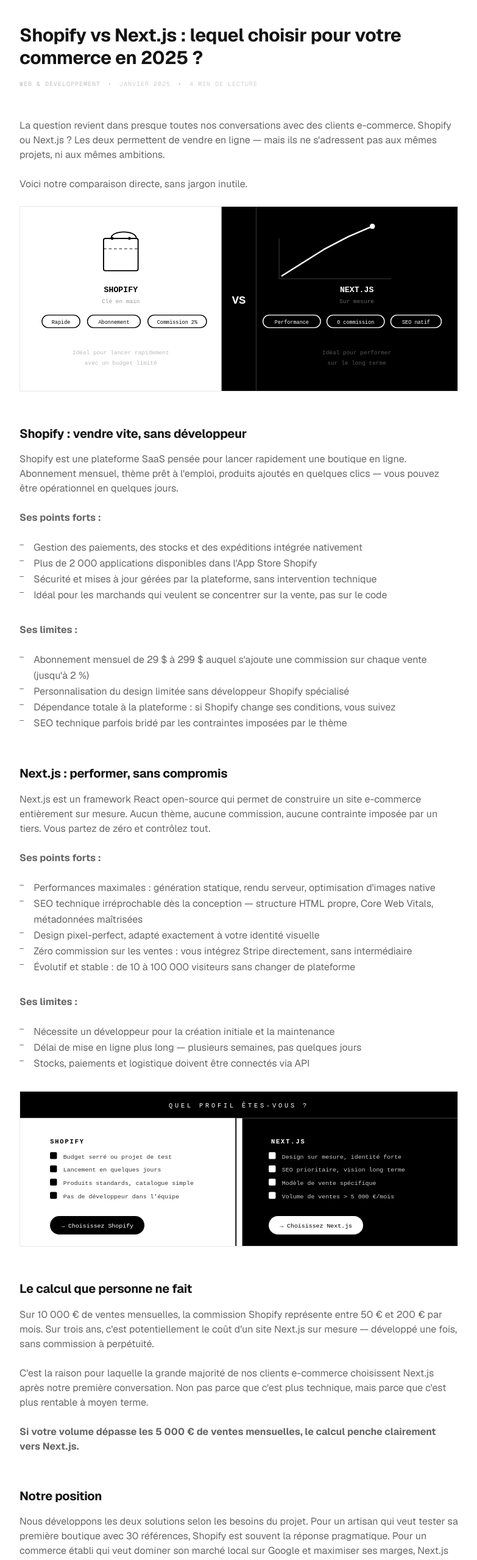
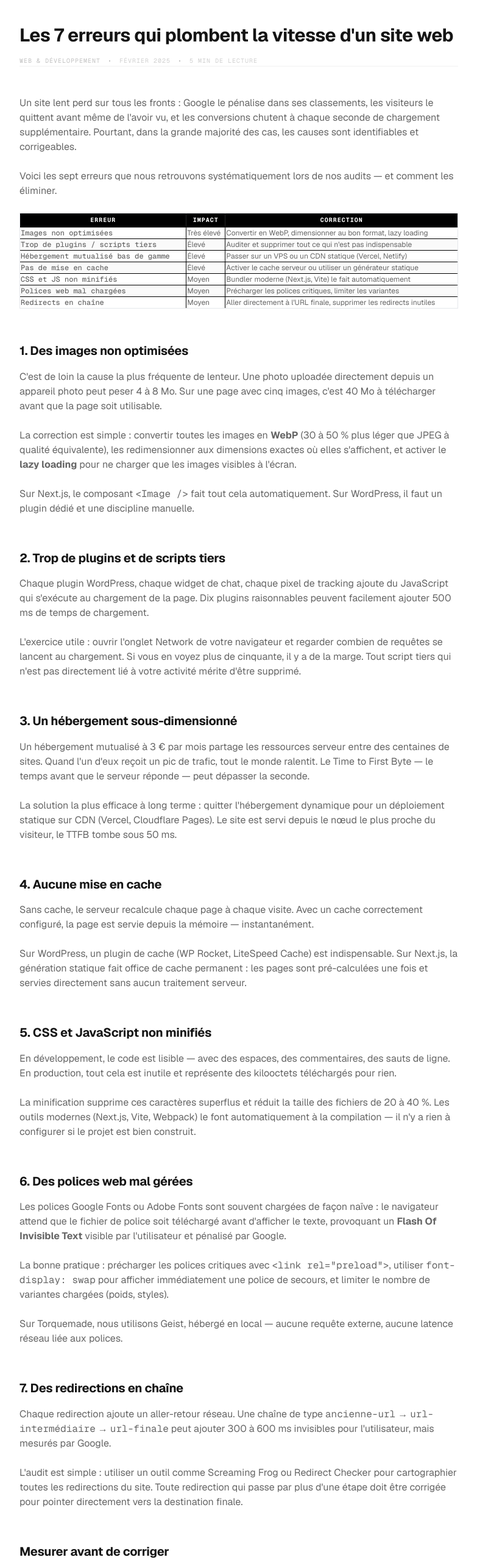
Before and after one commit to loanrmb/torquemade-v2, a Next.js app: page /blog/erreurs-vitesse-site-web in a window 1280 px wide. Shown: the part 220-2778 px from the top of the page at 61% size, without its empty margins (248-1031 px from the left). Built offline with nearby package versions, Linux system fonts and the light colour scheme.

Commit message:
Update page.mdx

```diff
--- a/app/blog/(articles)/erreurs-vitesse-site-web/page.mdx
+++ b/app/blog/(articles)/erreurs-vitesse-site-web/page.mdx
@@ -1,202 +1,110 @@
 export const metadata = {
-  title: 'Shopify vs Next.js : lequel choisir pour votre commerce en 2025 ?',
-  description: 'Shopify ou Next.js pour votre e-commerce ? Nous comparons les deux solutions pour vous aider à faire le bon choix selon votre projet et vos ambitions.',
+  title: 'Les 7 erreurs qui plombent la vitesse d\'un site web',
+  description: 'Images non compressées, plugins inutiles, hébergement sous-dimensionné — les 7 erreurs les plus fréquentes qui ralentissent un site et comment les corriger.',
 }
 
-export function IllustrationComparaison() {
+export function TableErreurs() {
+  const rows = [
+    { erreur: 'Images non optimisées', impact: 'Très élevé', correction: 'Convertir en WebP, dimensionner au bon format, lazy loading' },
+    { erreur: 'Trop de plugins / scripts tiers', impact: 'Élevé', correction: 'Auditer et supprimer tout ce qui n\'est pas indispensable' },
+    { erreur: 'Hébergement mutualisé bas de gamme', impact: 'Élevé', correction: 'Passer sur un VPS ou un CDN statique (Vercel, Netlify)' },
+    { erreur: 'Pas de mise en cache', impact: 'Élevé', correction: 'Activer le cache serveur ou utiliser un générateur statique' },
+    { erreur: 'CSS et JS non minifiés', impact: 'Moyen', correction: 'Bundler moderne (Next.js, Vite) le fait automatiquement' },
+    { erreur: 'Polices web mal chargées', impact: 'Moyen', correction: 'Précharger les polices critiques, limiter les variantes' },
+    { erreur: 'Redirects en chaîne', impact: 'Moyen', correction: 'Aller directement à l\'URL finale, supprimer les redirects inutiles' },
+  ]
   return (
-    <div className="my-12 overflow-hidden border border-black">
-      <svg viewBox="0 0 760 320" xmlns="http://www.w3.org/2000/svg" className="block w-full">
-
-        {/* === SHOPIFY — panneau gauche === */}
-        <rect x="0" y="0" width="350" height="320" fill="white"/>
-
-        {/* Icône sac de shopping */}
-        <rect x="145" y="55" width="60" height="56" rx="3" fill="none" stroke="black" strokeWidth="2"/>
-        <path d="M158 55 C158 40 202 40 202 55" fill="none" stroke="black" strokeWidth="2"/>
-        <line x1="145" y1="73" x2="205" y2="73" stroke="black" strokeWidth="1" strokeDasharray="5,4"/>
-        <circle cx="160" cy="55" r="2.5" fill="black"/>
-        <circle cx="190" cy="55" r="2.5" fill="black"/>
-
-        {/* Label */}
-        <text x="175" y="148" textAnchor="middle" fontFamily="'Courier New', monospace" fontSize="14" fontWeight="bold" fill="black">SHOPIFY</text>
-        <text x="175" y="167" textAnchor="middle" fontFamily="'Courier New', monospace" fontSize="10" fill="#999">Clé en main</text>
-
-        {/* Tags */}
-        <rect x="38" y="188" width="66" height="22" rx="11" fill="none" stroke="black" strokeWidth="1.5"/>
-        <text x="71" y="203" textAnchor="middle" fontFamily="'Courier New', monospace" fontSize="9" fill="black">Rapide</text>
-
-        <rect x="117" y="188" width="92" height="22" rx="11" fill="none" stroke="black" strokeWidth="1.5"/>
-        <text x="163" y="203" textAnchor="middle" fontFamily="'Courier New', monospace" fontSize="9" fill="black">Abonnement</text>
-
-        <rect x="222" y="188" width="102" height="22" rx="11" fill="none" stroke="black" strokeWidth="1.5"/>
-        <text x="273" y="203" textAnchor="middle" fontFamily="'Courier New', monospace" fontSize="9" fill="black">Commission 2%</text>
-
-        {/* Note bas */}
-        <text x="175" y="256" textAnchor="middle" fontFamily="'Courier New', monospace" fontSize="10" fill="#bbb">Idéal pour lancer rapidement</text>
-        <text x="175" y="274" textAnchor="middle" fontFamily="'Courier New', monospace" fontSize="10" fill="#bbb">avec un budget limité</text>
-
-        {/* === VS — séparateur central === */}
-        <rect x="350" y="0" width="60" height="320" fill="black"/>
-        <text x="380" y="168" textAnchor="middle" fontFamily="'Courier New', monospace" fontSize="20" fontWeight="bold" fill="white">VS</text>
-
-        {/* === NEXT.JS — panneau droit === */}
-        <rect x="410" y="0" width="350" height="320" fill="black"/>
-
-        {/* Graphique performance */}
-        <line x1="450" y1="55" x2="450" y2="125" stroke="white" strokeWidth="1" opacity="0.25"/>
-        <line x1="450" y1="125" x2="645" y2="125" stroke="white" strokeWidth="1" opacity="0.25"/>
-        <polyline points="455,120 490,98 528,74 570,52 612,34" fill="none" stroke="white" strokeWidth="2.5" strokeLinecap="round" strokeLinejoin="round"/>
-        <circle cx="612" cy="34" r="4.5" fill="white"/>
-
-        {/* Label */}
-        <text x="585" y="148" textAnchor="middle" fontFamily="'Courier New', monospace" fontSize="14" fontWeight="bold" fill="white">NEXT.JS</text>
-        <text x="585" y="167" textAnchor="middle" fontFamily="'Courier New', monospace" fontSize="10" fill="#666">Sur mesure</text>
-
-        {/* Tags blancs */}
-        <rect x="422" y="188" width="100" height="22" rx="11" fill="none" stroke="white" strokeWidth="1.5"/>
-        <text x="472" y="203" textAnchor="middle" fontFamily="'Courier New', monospace" fontSize="9" fill="white">Performance</text>
-
-        <rect x="533" y="188" width="100" height="22" rx="11" fill="none" stroke="white" strokeWidth="1.5"/>
-        <text x="583" y="203" textAnchor="middle" fontFamily="'Courier New', monospace" fontSize="9" fill="white">0 commission</text>
-
-        <rect x="644" y="188" width="88" height="22" rx="11" fill="none" stroke="white" strokeWidth="1.5"/>
-        <text x="688" y="203" textAnchor="middle" fontFamily="'Courier New', monospace" fontSize="9" fill="white">SEO natif</text>
-
-        {/* Note bas */}
-        <text x="585" y="256" textAnchor="middle" fontFamily="'Courier New', monospace" fontSize="10" fill="#555">Idéal pour performer</text>
-        <text x="585" y="274" textAnchor="middle" fontFamily="'Courier New', monospace" fontSize="10" fill="#555">sur le long terme</text>
-
-      </svg>
+    <div className="my-12 overflow-x-auto border border-black">
+      <table className="w-full border-collapse text-sm">
+        <thead>
+          <tr className="bg-black text-white">
+            <th className="p-3 text-left font-mono text-[10px] uppercase tracking-widest">Erreur</th>
+            <th className="p-3 text-left font-mono text-[10px] uppercase tracking-widest" style={{borderLeft:'1px solid rgba(255,255,255,0.15)'}}>Impact</th>
+            <th className="p-3 text-left font-mono text-[10px] uppercase tracking-widest" style={{borderLeft:'1px solid rgba(255,255,255,0.15)'}}>Correction</th>
+          </tr>
+        </thead>
+        <tbody>
+          {rows.map((row, i) => (
+            <tr key={i} style={{borderTop:'1px solid black', background: i % 2 === 1 ? '#fafafa' : 'white'}}>
+              <td className="p-3 font-mono text-xs font-medium">{row.erreur}</td>
+              <td className="p-3 text-xs" style={{borderLeft:'1px solid black'}}>{row.impact}</td>
+              <td className="p-3 text-xs" style={{borderLeft:'1px solid black'}}>{row.correction}</td>
+            </tr>
+          ))}
+        </tbody>
+      </table>
     </div>
   )
 }
 
-export function IllustrationDecision() {
-  return (
-    <div className="my-12 overflow-hidden border border-black">
-      <svg viewBox="0 0 760 268" xmlns="http://www.w3.org/2000/svg" className="block w-full">
+# Les 7 erreurs qui plombent la vitesse d&apos;un site web
 
-        {/* Header */}
-        <rect x="0" y="0" width="760" height="46" fill="black"/>
-        <text x="380" y="28" textAnchor="middle" fontFamily="'Courier New', monospace" fontSize="11" fill="white" letterSpacing="4">QUEL PROFIL ÊTES-VOUS ?</text>
-
-        {/* Panneau gauche — Shopify */}
-        <rect x="0" y="46" width="374" height="222" fill="white"/>
-
-        <text x="52" y="90" fontFamily="'Courier New', monospace" fontSize="11" fontWeight="bold" fill="black" letterSpacing="2">SHOPIFY</text>
-
-        <rect x="52" y="105" width="12" height="12" rx="2" fill="black"/>
-        <text x="75" y="116" fontFamily="'Courier New', monospace" fontSize="10.5" fill="#333">Budget serré ou projet de test</text>
-
-        <rect x="52" y="128" width="12" height="12" rx="2" fill="black"/>
-        <text x="75" y="139" fontFamily="'Courier New', monospace" fontSize="10.5" fill="#333">Lancement en quelques jours</text>
-
-        <rect x="52" y="151" width="12" height="12" rx="2" fill="black"/>
-        <text x="75" y="162" fontFamily="'Courier New', monospace" fontSize="10.5" fill="#333">Produits standards, catalogue simple</text>
-
-        <rect x="52" y="174" width="12" height="12" rx="2" fill="black"/>
-        <text x="75" y="185" fontFamily="'Courier New', monospace" fontSize="10.5" fill="#333">Pas de développeur dans l&apos;équipe</text>
-
-        <rect x="52" y="216" width="164" height="32" rx="16" fill="black"/>
-        <text x="134" y="236" textAnchor="middle" fontFamily="'Courier New', monospace" fontSize="10.5" fill="white">→ Choisissez Shopify</text>
-
-        {/* Séparateur */}
-        <line x1="375" y1="46" x2="375" y2="268" stroke="black" strokeWidth="2"/>
-
-        {/* Panneau droit — Next.js */}
-        <rect x="386" y="46" width="374" height="222" fill="black"/>
-
-        <text x="436" y="90" fontFamily="'Courier New', monospace" fontSize="11" fontWeight="bold" fill="white" letterSpacing="2">NEXT.JS</text>
-
-        <rect x="432" y="105" width="12" height="12" rx="2" fill="white"/>
-        <text x="455" y="116" fontFamily="'Courier New', monospace" fontSize="10.5" fill="#ccc">Design sur mesure, identité forte</text>
-
-        <rect x="432" y="128" width="12" height="12" rx="2" fill="white"/>
-        <text x="455" y="139" fontFamily="'Courier New', monospace" fontSize="10.5" fill="#ccc">SEO prioritaire, vision long terme</text>
-
-        <rect x="432" y="151" width="12" height="12" rx="2" fill="white"/>
-        <text x="455" y="162" fontFamily="'Courier New', monospace" fontSize="10.5" fill="#ccc">Modèle de vente spécifique</text>
-
-        <rect x="432" y="174" width="12" height="12" rx="2" fill="white"/>
-        <text x="455" y="185" fontFamily="'Courier New', monospace" fontSize="10.5" fill="#ccc">Volume de ventes {'>'}  5 000 €/mois</text>
-
-        <rect x="432" y="216" width="164" height="32" rx="16" fill="white"/>
-        <text x="514" y="236" textAnchor="middle" fontFamily="'Courier New', monospace" fontSize="10.5" fill="black">→ Choisissez Next.js</text>
-
-      </svg>
-    </div>
-  )
-}
-
-# Shopify vs Next.js : lequel choisir pour votre commerce en 2025 ?
-
-<div className="mb-12 flex flex-wrap items-center gap-3 border-b border-black pb-8 font-mono text-[10px] uppercase tracking-widest">
-  <span className="opacity-40">Web & Développement</span>
+<div className="mb-12 flex flex-wrap items-center gap-3 pb-8 font-mono text-[10px] uppercase tracking-widest" style={{borderBottom:'1px solid hsl(var(--border-subtle))'}}>
+  <span className="opacity-40">Web &amp; Développement</span>
   <span className="opacity-20">·</span>
-  <span className="opacity-30">Janvier 2025</span>
+  <span className="opacity-30">Février 2025</span>
   <span className="opacity-20">·</span>
-  <span className="opacity-30">4 min de lecture</span>
+  <span className="opacity-30">5 min de lecture</span>
 </div>
 
-La question revient dans presque toutes nos conversations avec des clients e-commerce. Shopify ou Next.js ? Les deux permettent de vendre en ligne — mais ils ne s'adressent pas aux mêmes projets, ni aux mêmes ambitions.
+Un site lent perd sur tous les fronts : Google le pénalise dans ses classements, les visiteurs le quittent avant même de l&apos;avoir vu, et les conversions chutent à chaque seconde de chargement supplémentaire. Pourtant, dans la grande majorité des cas, les causes sont identifiables et corrigeables.
 
-Voici notre comparaison directe, sans jargon inutile.
+Voici les sept erreurs que nous retrouvons systématiquement lors de nos audits — et comment les éliminer.
 
-<IllustrationComparaison />
+<TableErreurs />
 
-## Shopify : vendre vite, sans développeur
+## 1. Des images non optimisées
 
-Shopify est une plateforme SaaS pensée pour lancer rapidement une boutique en ligne. Abonnement mensuel, thème prêt à l'emploi, produits ajoutés en quelques clics — vous pouvez être opérationnel en quelques jours.
+C&apos;est de loin la cause la plus fréquente de lenteur. Une photo uploadée directement depuis un appareil photo peut peser 4 à 8 Mo. Sur une page avec cinq images, c&apos;est 40 Mo à télécharger avant que la page soit utilisable.
 
-**Ses points forts :**
+La correction est simple : convertir toutes les images en **WebP** (30 à 50 % plus léger que JPEG à qualité équivalente), les redimensionner aux dimensions exactes où elles s&apos;affichent, et activer le **lazy loading** pour ne charger que les images visibles à l&apos;écran.
 
-- Gestion des paiements, des stocks et des expéditions intégrée nativement
-- Plus de 2 000 applications disponibles dans l'App Store Shopify
-- Sécurité et mises à jour gérées par la plateforme, sans intervention technique
-- Idéal pour les marchands qui veulent se concentrer sur la vente, pas sur le code
+Sur Next.js, le composant `<Image />` fait tout cela automatiquement. Sur WordPress, il faut un plugin dédié et une discipline manuelle.
 
-**Ses limites :**
+## 2. Trop de plugins et de scripts tiers
 
-- Abonnement mensuel de 29 $ à 299 $ auquel s'ajoute une commission sur chaque vente (jusqu'à 2 %)
-- Personnalisation du design limitée sans développeur Shopify spécialisé
-- Dépendance totale à la plateforme : si Shopify change ses conditions, vous suivez
-- SEO technique parfois bridé par les contraintes imposées par le thème
+Chaque plugin WordPress, chaque widget de chat, chaque pixel de tracking ajoute du JavaScript qui s&apos;exécute au chargement de la page. Dix plugins raisonnables peuvent facilement ajouter 500 ms de temps de chargement.
 
-## Next.js : performer, sans compromis
+L&apos;exercice utile : ouvrir l&apos;onglet Network de votre navigateur et regarder combien de requêtes se lancent au chargement. Si vous en voyez plus de cinquante, il y a de la marge. Tout script tiers qui n&apos;est pas directement lié à votre activité mérite d&apos;être supprimé.
 
-Next.js est un framework React open-source qui permet de construire un site e-commerce entièrement sur mesure. Aucun thème, aucune commission, aucune contrainte imposée par un tiers. Vous partez de zéro et contrôlez tout.
+## 3. Un hébergement sous-dimensionné
 
-**Ses points forts :**
+Un hébergement mutualisé à 3 € par mois partage les ressources serveur entre des centaines de sites. Quand l&apos;un d&apos;eux reçoit un pic de trafic, tout le monde ralentit. Le Time to First Byte — le temps avant que le serveur réponde — peut dépasser la seconde.
 
-- Performances maximales : génération statique, rendu serveur, optimisation d'images native
-- SEO technique irréprochable dès la conception — structure HTML propre, Core Web Vitals, métadonnées maîtrisées
-- Design pixel-perfect, adapté exactement à votre identité visuelle
-- Zéro commission sur les ventes : vous intégrez Stripe directement, sans intermédiaire
-- Évolutif et stable : de 10 à 100 000 visiteurs sans changer de plateforme
+La solution la plus efficace à long terme : quitter l&apos;hébergement dynamique pour un déploiement statique sur CDN (Vercel, Cloudflare Pages). Le site est servi depuis le nœud le plus proche du visiteur, le TTFB tombe sous 50 ms.
 
-**Ses limites :**
+## 4. Aucune mise en cache
 
-- Nécessite un développeur pour la création initiale et la maintenance
-- Délai de mise en ligne plus long — plusieurs semaines, pas quelques jours
-- Stocks, paiements et logistique doivent être connectés via API
+Sans cache, le serveur recalcule chaque page à chaque visite. Avec un cache correctement configuré, la page est servie depuis la mémoire — instantanément.
 
-<IllustrationDecision />
+Sur WordPress, un plugin de cache (WP Rocket, LiteSpeed Cache) est indispensable. Sur Next.js, la génération statique fait office de cache permanent : les pages sont pré-calculées une fois et servies directement sans aucun traitement serveur.
 
-## Le calcul que personne ne fait
+## 5. CSS et JavaScript non minifiés
 
-Sur 10 000 € de ventes mensuelles, la commission Shopify représente entre 50 € et 200 € par mois. Sur trois ans, c'est potentiellement le coût d'un site Next.js sur mesure — développé une fois, sans commission à perpétuité.
+En développement, le code est lisible — avec des espaces, des commentaires, des sauts de ligne. En production, tout cela est inutile et représente des kilooctets téléchargés pour rien.
 
-C'est la raison pour laquelle la grande majorité de nos clients e-commerce choisissent Next.js après notre première conversation. Non pas parce que c'est plus technique, mais parce que c'est plus rentable à moyen terme.
+La minification supprime ces caractères superflus et réduit la taille des fichiers de 20 à 40 %. Les outils modernes (Next.js, Vite, Webpack) le font automatiquement à la compilation — il n&apos;y a rien à configurer si le projet est bien construit.
 
-**Si votre volume dépasse les 5 000 € de ventes mensuelles, le calcul penche clairement vers Next.js.**
+## 6. Des polices web mal gérées
 
-## Notre position
+Les polices Google Fonts ou Adobe Fonts sont souvent chargées de façon naïve : le navigateur attend que le fichier de police soit téléchargé avant d&apos;afficher le texte, provoquant un **Flash Of Invisible Text** visible par l&apos;utilisateur et pénalisé par Google.
 
-Nous développons les deux solutions selon les besoins du projet. Pour un artisan qui veut tester sa première boutique avec 30 références, Shopify est souvent la réponse pragmatique. Pour un commerce établi qui veut dominer son marché local sur Google et maximiser ses marges, Next.js s'impose presque systématiquement.
+La bonne pratique : précharger les polices critiques avec `<link rel="preload">`, utiliser `font-display: swap` pour afficher immédiatement une police de secours, et limiter le nombre de variantes chargées (poids, styles).
 
-Dans les deux cas, l'objectif reste le même : un site qui vous amène des clients, pas un site vitrine qui dort.
+Sur Torquemade, nous utilisons Geist, hébergé en local — aucune requête externe, aucune latence réseau liée aux polices.
+
+## 7. Des redirections en chaîne
+
+Chaque redirection ajoute un aller-retour réseau. Une chaîne de type `ancienne-url` → `url-intermédiaire` → `url-finale` peut ajouter 300 à 600 ms invisibles pour l&apos;utilisateur, mais mesurés par Google.
+
+L&apos;audit est simple : utiliser un outil comme Screaming Frog ou Redirect Checker pour cartographier toutes les redirections du site. Toute redirection qui passe par plus d&apos;une étape doit être corrigée pour pointer directement vers la destination finale.
+
+## Mesurer avant de corriger
+
+Avant tout correctif, deux outils gratuits donnent un état des lieux précis : **Google PageSpeed Insights** (analyse une URL et donne un score sur 100 avec les problèmes détectés) et **Google Search Console** (identifie les pages avec de mauvais Core Web Vitals à l&apos;échelle du site entier).
+
+Ces deux sources suffisent pour prioriser les corrections et mesurer leur impact une fois appliquées.
 
 ---
 
-*Vous hésitez entre les deux pour votre projet ? [Contactez-nous](/contact) — nous vous donnons une recommandation claire en 30 minutes.*
+*Votre site est lent et vous ne savez pas par où commencer ? [Contactez-nous](/contact) — nous réalisons un audit de performance complet et vous proposons un plan d&apos;action concret.*
```
